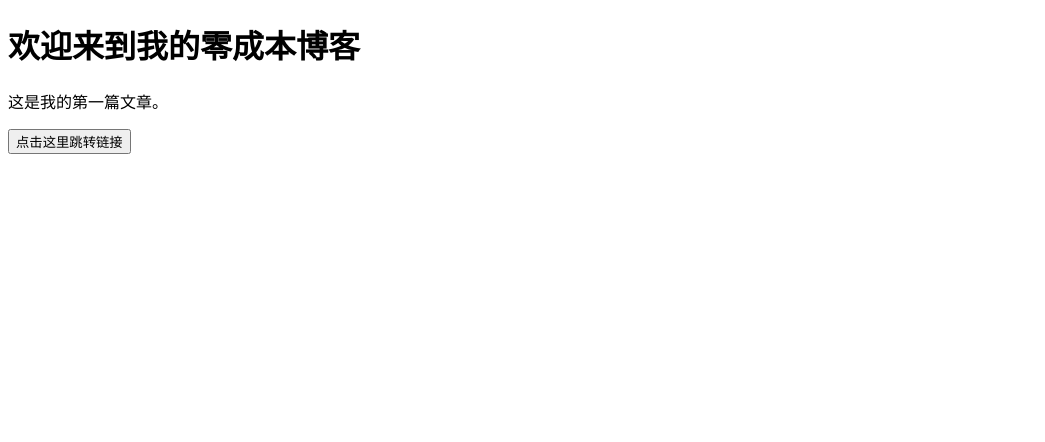
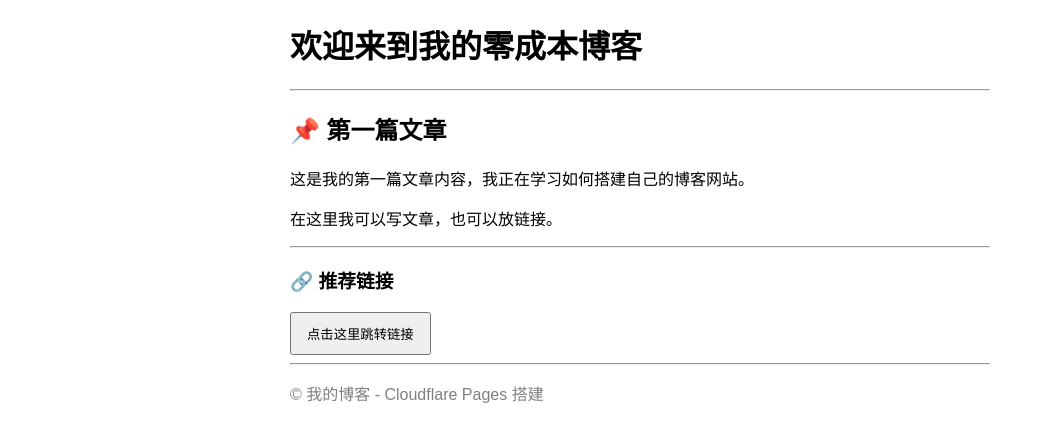
Before and after one commit to leiyisang-sys/my-blog, a plain HTML site: page index.html in a window 1280 px wide. Shown: the whole page, without its empty margins (0-1045 px from the left). Drawn offline with Linux system fonts and the light colour scheme.

Commit message:
Update index.html

```diff
--- a/index.html
+++ b/index.html
@@ -1,17 +1,41 @@
 <!DOCTYPE html>
 <html>
 <head>
+  <meta charset="UTF-8">
   <title>我的博客</title>
 </head>
-<body>
+
+<body style="font-family: Arial; max-width: 700px; margin: auto;">
 
 <h1>欢迎来到我的零成本博客</h1>
 
-<p>这是我的第一篇文章。</p>
+<hr>
+
+<h2>📌 第一篇文章</h2>
+
+<p>
+这是我的第一篇文章内容，我正在学习如何搭建自己的博客网站。
+</p>
+
+<p>
+在这里我可以写文章，也可以放链接。
+</p>
+
+<hr>
+
+<h3>🔗 推荐链接</h3>
 
 <a href="https://example.com" target="_blank">
-  <button>点击这里跳转链接</button>
+  <button style="padding:10px 15px; cursor:pointer;">
+    点击这里跳转链接
+  </button>
 </a>
+
+<hr>
+
+<p style="color:gray;">
+© 我的博客 - Cloudflare Pages 搭建
+</p>
 
 </body>
 </html>
```
